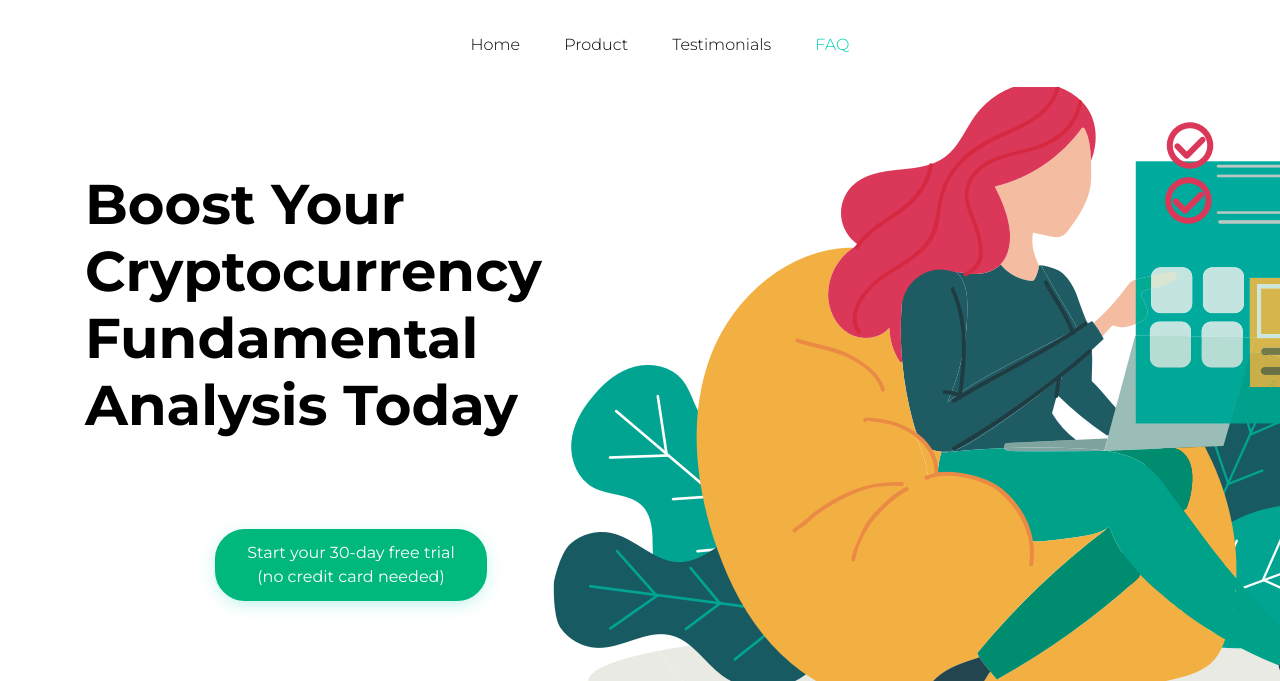
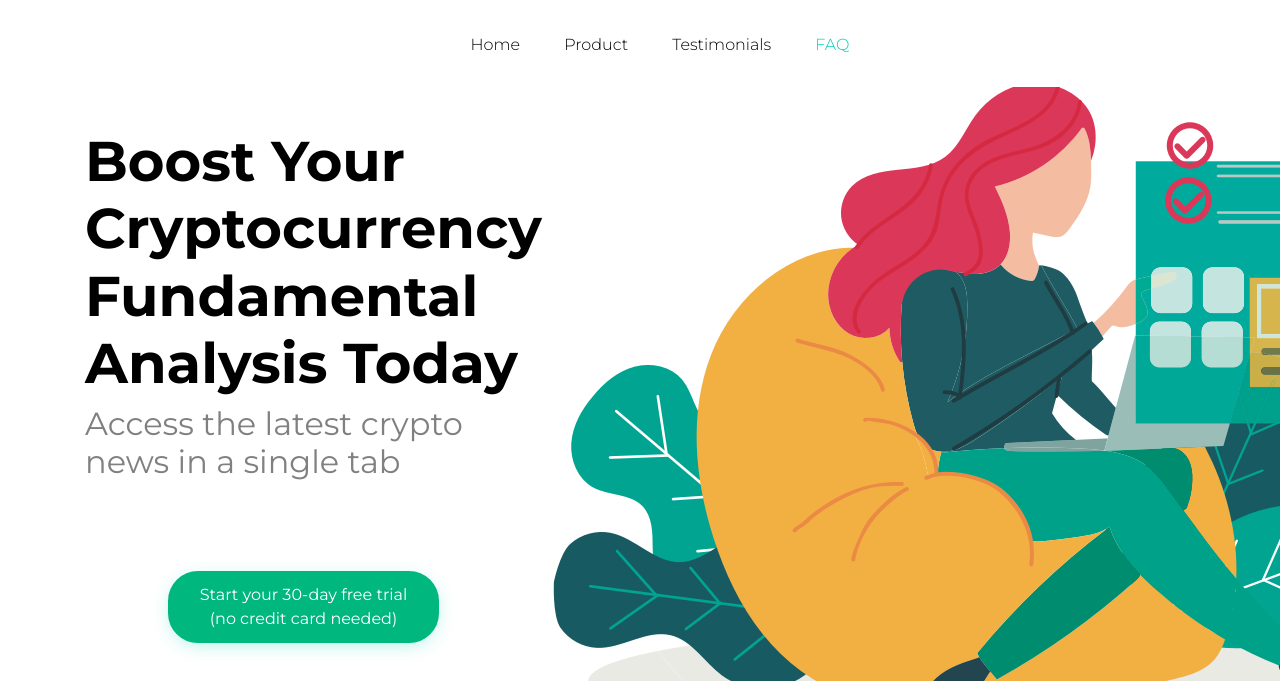
Before and after one commit to caillef/loukoum-landing, a plain HTML site: page index.html in a window 1280 px wide. Shown: the part 119-800 px from the top of the page. Drawn offline with Linux system fonts and the light colour scheme; files whose address does not match are found by name.

Commit message:
Fix typo

```diff
--- a/index.html
+++ b/index.html
@@ -85,8 +85,9 @@
             <img src="images/landing_1.png" alt="Image" class="img-fluid img-absolute  mt-2">
 
             <div class="row mb-4">
-              <div class="col-lg-6 mr-auto">
+              <div class="col-lg-5 mr-auto">
                 <h1>Boost Your Cryptocurrency Fundamental Analysis Today</h1>
+                <h2>Access the latest crypto news in a single tab</h2>
                 <h3 class="mb-5"><br></h3>
                 <div class="text-center">
                   <a href="https://loukoum.io/login" class="btn btn-primary mr-2 mb-2 mainbutton">Start your 30-day free trial <br>(no credit card needed)</a>
@@ -181,7 +182,7 @@
 
             <div id="collapse1" class="collapse show" aria-labelledby="heading1" data-parent="#accordionFAQ">
               <div class="card-body text-white">
-                Loukoum is a platform that gathered more than 1000 sources to give you the latest news about your favourite cryptocurrencies.
+                Loukoum is a platform gathering more than 1000 sources to give you the latest news about your favourite cryptocurrencies.
                 Those sources are a list of the official Twitter and Subreddit of the top 200 coins (updated daily) and some RSS feed that we trust.
                 You can, at any time, disable a source so that you won't have any news coming from this source.
                 Moreover, you can add your own sources if you want Loukoum to gather news from your personnal sources.
```
